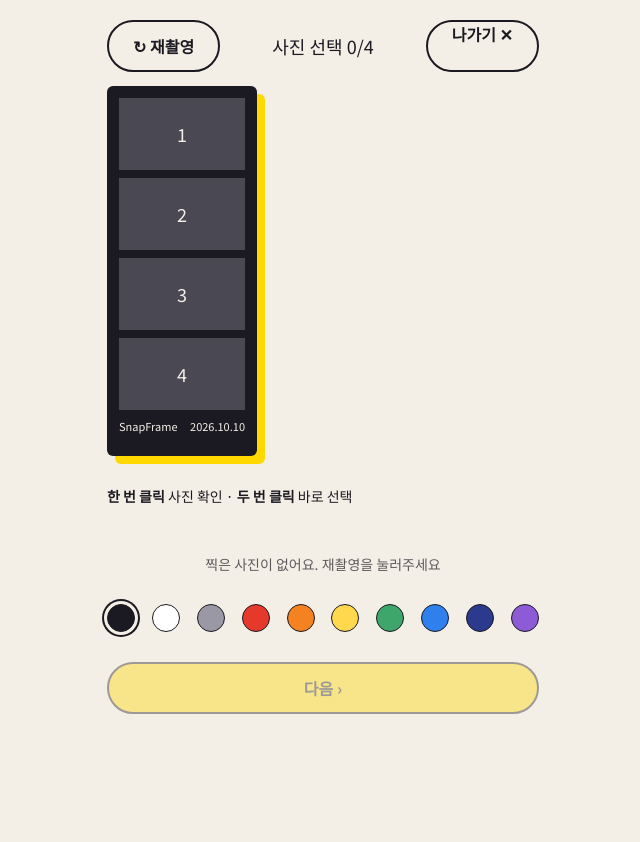
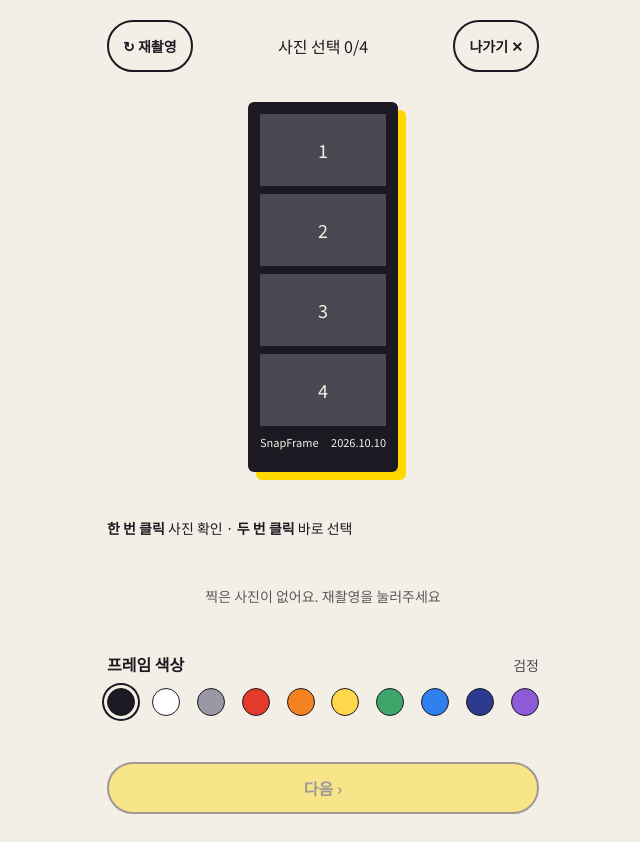
Before and after one commit to wonyoung0710/snapframe, a React (Vite) app: page /select in a window 1280 px wide. Shown: the whole page, without its empty margins (317-957 px from the left). Before the commit the page ends 800 px from the top, so only its background shows below. Built offline with nearby package versions, Linux system fonts and the light colour scheme.

Commit message:
PhotoSelect 헤더 줄바꿈·프레임 가운데 정렬 수정, ColorPicker 제목/선택 색 이름 추가

```diff
--- a/src/components/ColorPicker.jsx
+++ b/src/components/ColorPicker.jsx
@@ -1,9 +1,20 @@
 // [지은] 프레임 색상 선택 (원형 10개, 누르면 색이 바뀌게)
 // [지은] 수정 (10/11): 시안(4-사진선택.png)처럼 선택된 색에 바깥 링 표시. 선택 로직(value/onChange)은 선배 코드 그대로
+// [지은] 수정 (10/12): 시안처럼 위에 "프레임 색상" 제목과 현재 선택한 색 이름(검정 등) 추가
 import { FRAME_COLORS } from '../constants/colors.js'
 
 export default function ColorPicker({ value, onChange }) {
+  // [지은] 추가: 지금 선택된 색 정보 (이름을 오른쪽에 보여주려고 찾아둠)
+  const current = FRAME_COLORS.find((c) => c.hex === value)
+
   return (
+    <div style={{ margin: '16px 0' }}>
+      {/* [지은] 추가: 제목(왼쪽) + 선택한 색 이름(오른쪽) */}
+      <div style={{ display: 'flex', justifyContent: 'space-between', alignItems: 'baseline', marginBottom: 12 }}>
+        <b style={{ fontSize: 16 }}>프레임 색상</b>
+        <span style={{ fontSize: 14, color: 'var(--color-muted)' }}>{current?.name}</span>
+      </div>
+
       <div style={{ display: 'flex', justifyContent: 'space-between' }}>
         {FRAME_COLORS.map((c) => {
           // [지은] 추가: 선택 여부를 변수로 만들어 아래에서 여러 번 사용
@@ -33,5 +44,6 @@ export default function ColorPicker({ value, onChange }) {
           )
         })}
       </div>
+    </div>
   )
 }
--- a/src/pages/PhotoSelect.css
+++ b/src/pages/PhotoSelect.css
@@ -1,6 +1,16 @@
 /* 사진 선택 화면 */
-.select-header { display: flex; justify-content: space-between; align-items: center; gap: 8px; }
-.select-title { font-size: 18px; }
+
+/* 헤더: 버튼과 제목이 줄바꿈되지 않고 한 줄로 */
+.select-header { display: flex; justify-content: space-between; align-items: center; gap: 8px; flex-wrap: nowrap; }
+.select-header .btn {
+  display: inline-flex; align-items: center; justify-content: center; gap: 4px;
+  white-space: nowrap; flex-shrink: 0; padding-inline: 14px; font-size: 14px;
+}
+.select-title { flex: 1; text-align: center; white-space: nowrap; font-size: 16px; }
+
+/* 프레임 가운데 정렬 */
+.select-frame { display: flex; justify-content: center; margin: 16px 0; }
+
 .select-hint { margin: 16px 0 8px; font-size: 14px; }
 .select-sub { margin: 8px 0 16px; text-align: center; font-size: 14px; opacity: 0.7; }
 
@@ -19,11 +29,3 @@
 
 .select-next { width: 100%; margin-top: 16px; }
 .select-next:disabled { opacity: 0.4; cursor: not-allowed; }
-
-.preview-overlay {
-  position: fixed; inset: 0; z-index: 100; display: grid; place-items: center;
-  background: rgba(0, 0, 0, 0.7);
-}
-.preview-box { width: min(90vw, 480px); display: flex; flex-direction: column; gap: 12px; }
-.preview-box img { width: 100%; border-radius: 12px; transition: transform 0.2s; }
-.preview-actions { display: flex; gap: 8px; justify-content: center; }
--- a/src/pages/PhotoSelect.jsx
+++ b/src/pages/PhotoSelect.jsx
@@ -7,7 +7,7 @@ import { Link, useNavigate } from 'react-router-dom'
 import { usePhoto } from '../context/PhotoContext.jsx'
 import FrameView from '../components/FrameView.jsx'
 import ColorPicker from '../components/ColorPicker.jsx'
-import PhotoPreviewModal from '../components/PhotoPreviewModal.jsx' // [지은] 수정: 임시 팝업 → 확대 팝업 컴포넌트
+import PhotoPreviewModal from '../components/PhotoPreviewModal.jsx' // [지은] 확대 팝업 컴포넌트
 import './PhotoSelect.css' // [지은] 사진 선택 화면 스타일 추가
 
 // [지은] 이 시간(ms) 안에 같은 사진을 또 누르면 두 번 클릭으로 처리
@@ -15,7 +15,7 @@ const DOUBLE_CLICK_MS = 250
 
 export default function PhotoSelect() {
   const navigate = useNavigate()
-  // [지은] 수정: 회전값(rotations)과 회전 함수(rotateShot)를 context에서 가져옴
+  // [지은] 회전값(rotations)과 회전 함수(rotateShot)를 context에서 가져옴
   const { template, shots, slots, rotations, frameColor, setFrameColor, placePhoto, removeFromSlot, rotateShot, resetShots } = usePhoto()
 
   // 칸마다 들어갈 사진 주소 (slots는 shots의 번호를 가지고 있음)
@@ -26,7 +26,7 @@ export default function PhotoSelect() {
   const filledCount = slots.filter((idx) => idx != null).length
   const isFull = total > 0 && filledCount >= total
   const isPlaced = (i) => slots.includes(i)
-  const takenCount = shots.filter(Boolean).length // [지은] 수정: 실제로 찍은 컷 수 (shots에는 빈 칸이 null로 들어 있음)
+  const takenCount = shots.filter(Boolean).length // [지은] 실제로 찍은 컷 수 (shots에는 빈 칸이 null로 들어 있음)
 
   // [지은] 한 번/두 번 클릭 구분용 타이머와 확대 팝업 상태
   const clickTimer = useRef(null)
@@ -73,7 +73,10 @@ export default function PhotoSelect() {
         <Link to="/" className="btn">나가기 ✕</Link>
       </header>
 
-      <FrameView template={template} photos={slotPhotos} color={frameColor} onSlotClick={removeFromSlot} />
+      {/* [지은] 수정: 프레임을 가운데 정렬하려고 div로 감쌈 */}
+      <div className="select-frame">
+        <FrameView template={template} photos={slotPhotos} color={frameColor} onSlotClick={removeFromSlot} />
+      </div>
 
       {/* [지은] 클릭 방법 안내 문구 */}
       <p className="select-hint">
@@ -83,7 +86,7 @@ export default function PhotoSelect() {
       {/* [지은] 찍은 컷 목록: 번호 뱃지, 이미 넣은 컷은 흐리게 */}
       <div className="shot-strip">
         {shots.map((url, i) =>
-          url ? ( // [지은] 수정: 안 찍은 칸(null)은 그리지 않음
+          url ? ( // [지은] 안 찍은 칸(null)은 그리지 않음
             <button
               key={i}
               className={`shot${isPlaced(i) ? ' shot-placed' : ''}`}
@@ -110,7 +113,7 @@ export default function PhotoSelect() {
         다음 ›
       </button>
 
-      {/* [지은] 수정: 확대 팝업(회전/닫기). 회전값은 context에 저장되어 합성 이미지에 반영됨 */}
+      {/* [지은] 확대 팝업(회전/닫기). 회전값은 context에 저장되어 합성 이미지에 반영됨 */}
       {previewIdx != null && (
         <PhotoPreviewModal
           url={shots[previewIdx]}
```
Lines whose indentation alone changed are shown as unchanged.
